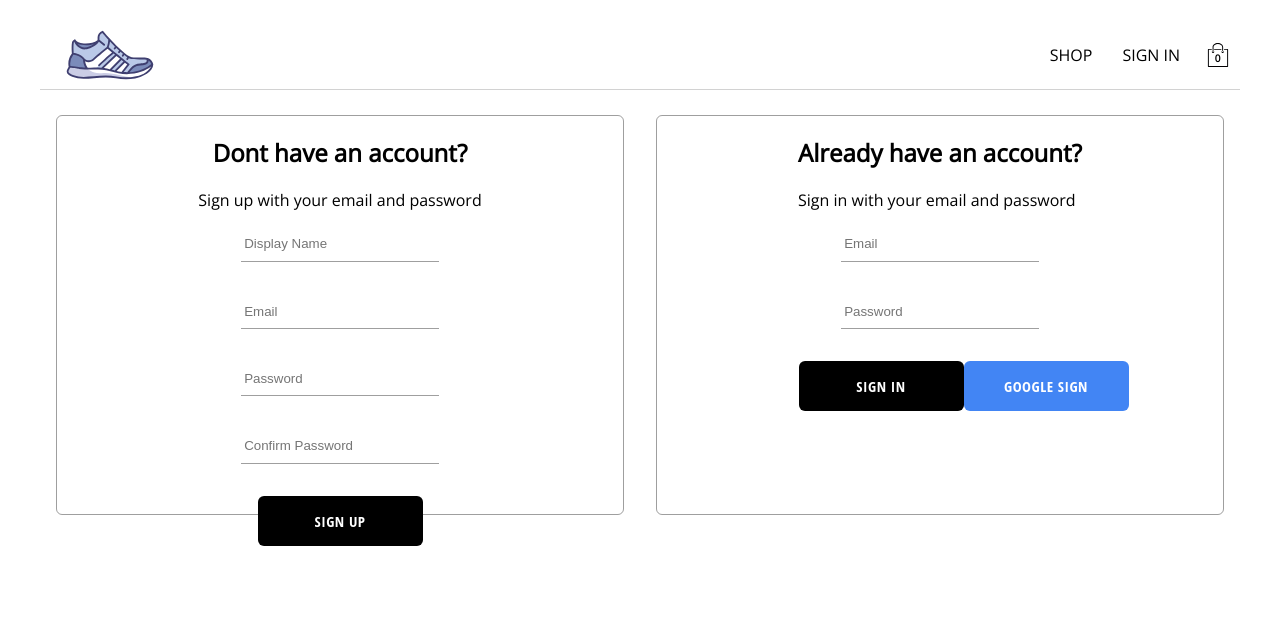
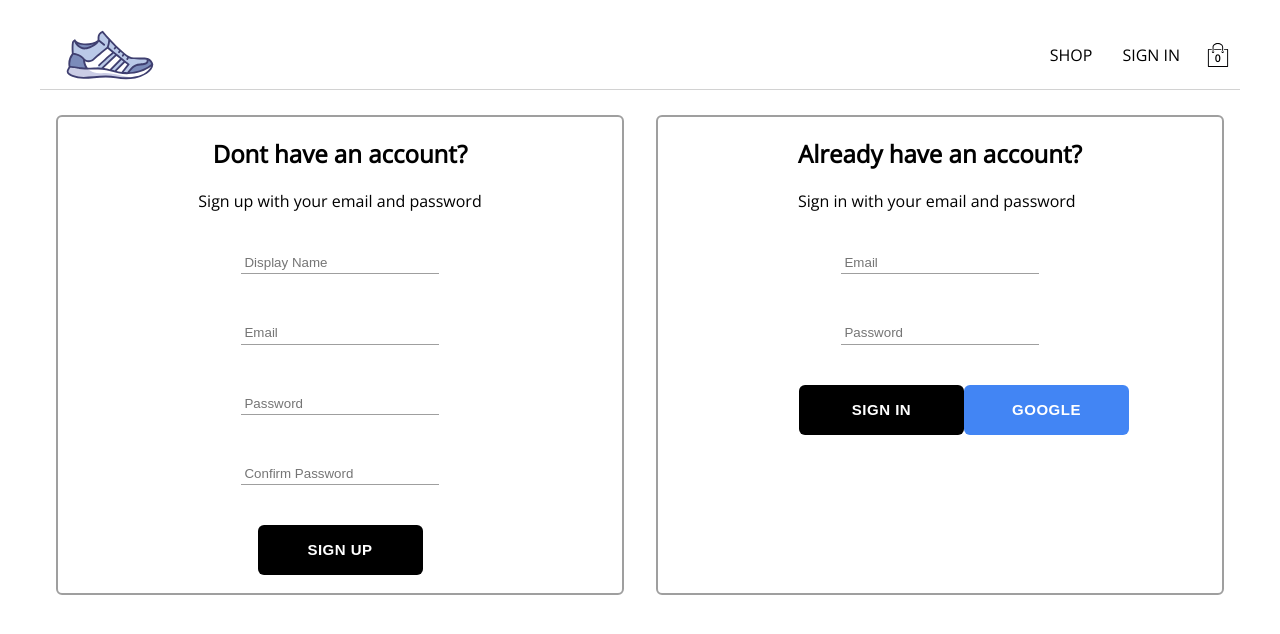
Before and after one commit to Tmumtaz/Kicks, a React (Create React App) app: page /auth in a window 1280 px wide. Shown: the top 634 px of the page. Built offline with nearby package versions, Linux system fonts and the light colour scheme.

Commit message:
more styling changes

```diff
--- a/src/Components/button/button.styles.scss
+++ b/src/Components/button/button.styles.scss
@@ -9,7 +9,7 @@
   background-color: black;
   color: white;
   text-transform: uppercase;
-  font-family: "Open Sans Condensed";
+  // font-family: "source-code-pro";
   font-weight: bolder;
   border: none;
   border-radius: 6px;
--- a/src/Components/sign-in-form/sign-in-form.styles.scss
+++ b/src/Components/sign-in-form/sign-in-form.styles.scss
@@ -1,11 +1,12 @@
 .sign-up-container {
-    border: 1px solid rgba(0, 0, 0, 0.377);
+  border: 2px solid rgba(0, 0, 0, 0.377);
   display: flex;
   flex-direction: column;
   align-items: center;
   justify-content: flex-start;
-  height: 50vh;
+  height: 60vh;
   border-radius: 6px;
+//   box-shadow: -1px 0px 1px 1px rgba(0, 0, 0, 0.377) ;
 
   form {
     display: flex;
@@ -13,17 +14,22 @@
     justify-content: flex-start;
     align-items: center;
     width: 50%;
-
+    margin-top: 1rem;
 
     input {
       width: 70%;
-      margin: 1rem 0;
-      padding: 0.6rem 0.2rem;
+      margin: 1.5rem 0;
+      padding: 0.2rem;
       border: none;
       border-bottom: 1px solid rgba(0, 0, 0, 0.377);
-    //   border-radius: 6px;
 
-
+      &:focus {
+        outline: none;
+        -webkit-box-shadow: none;
+        box-shadow: none;
+        border-bottom: 1.5px solid black;
+        font-weight: bold;
+      }
     }
   }
 
```
